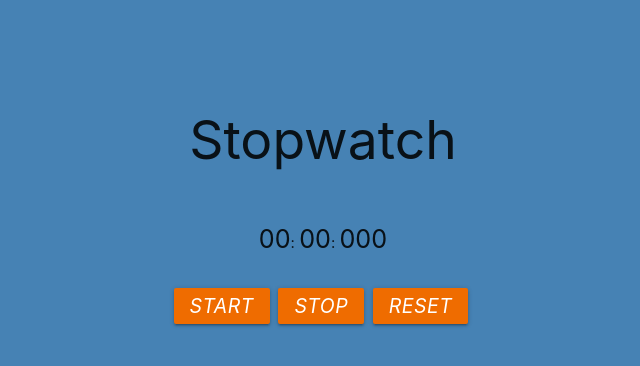
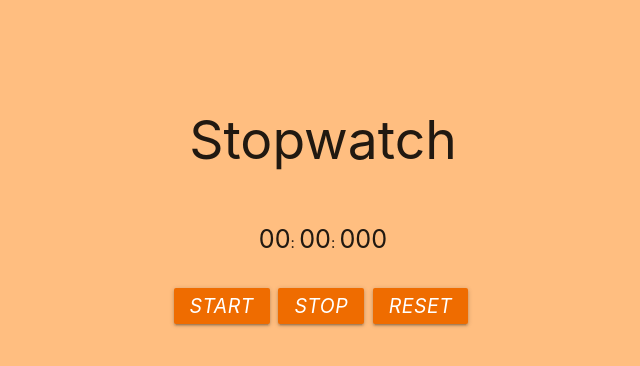
Before and after one commit to bkalan011/stopwatch-2.0, a plain HTML site: page index.html in a window 1280 px wide. Shown: the whole page, without its empty margins (317-957 px from the left). Drawn offline with nearby package versions, Linux system fonts and the light colour scheme.

Commit message:
changed background colour

```diff
--- a/styles.css
+++ b/styles.css
@@ -1,3 +1,3 @@
 body {
-    background: #4682B4;
+    background: #ffbe80;
 }
```
